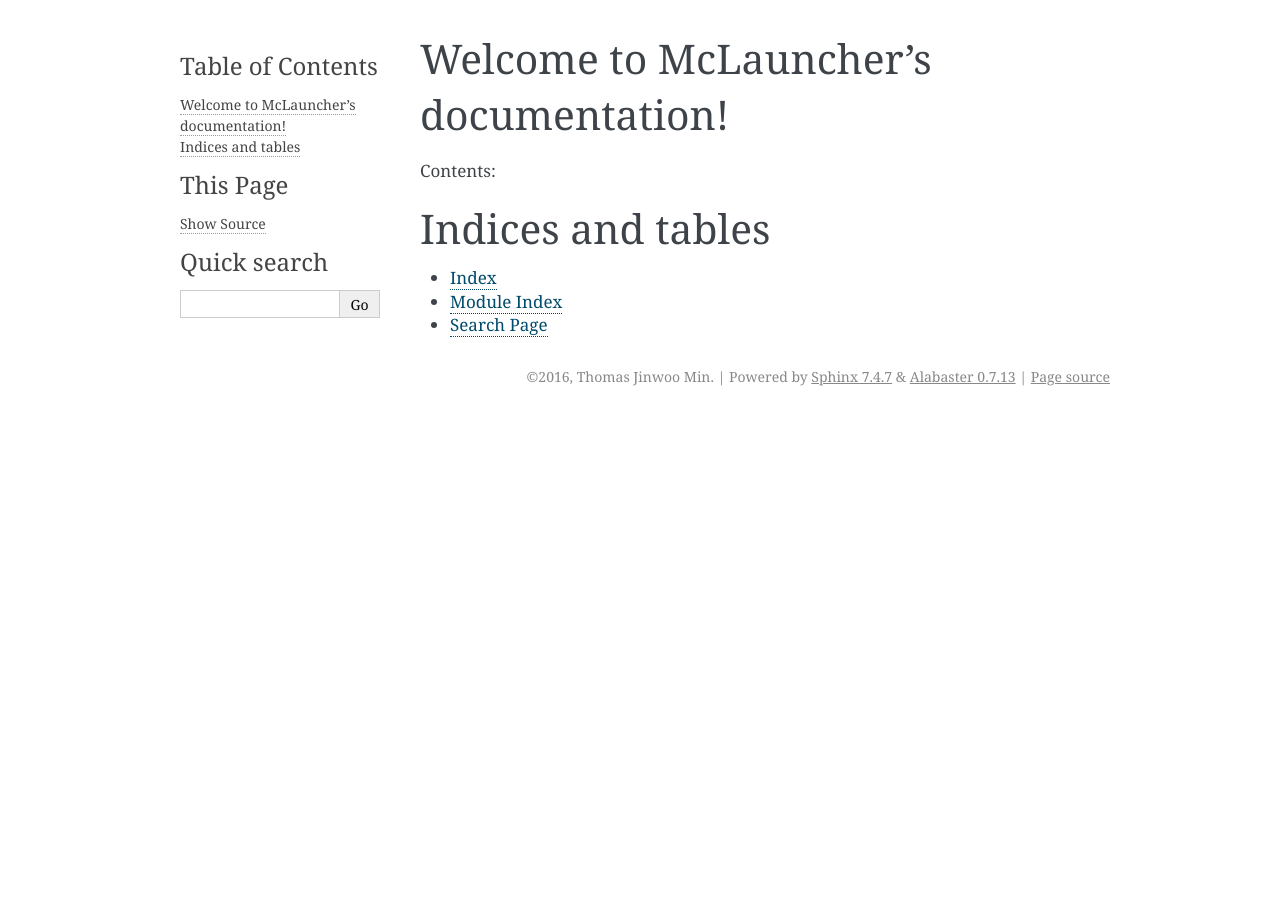
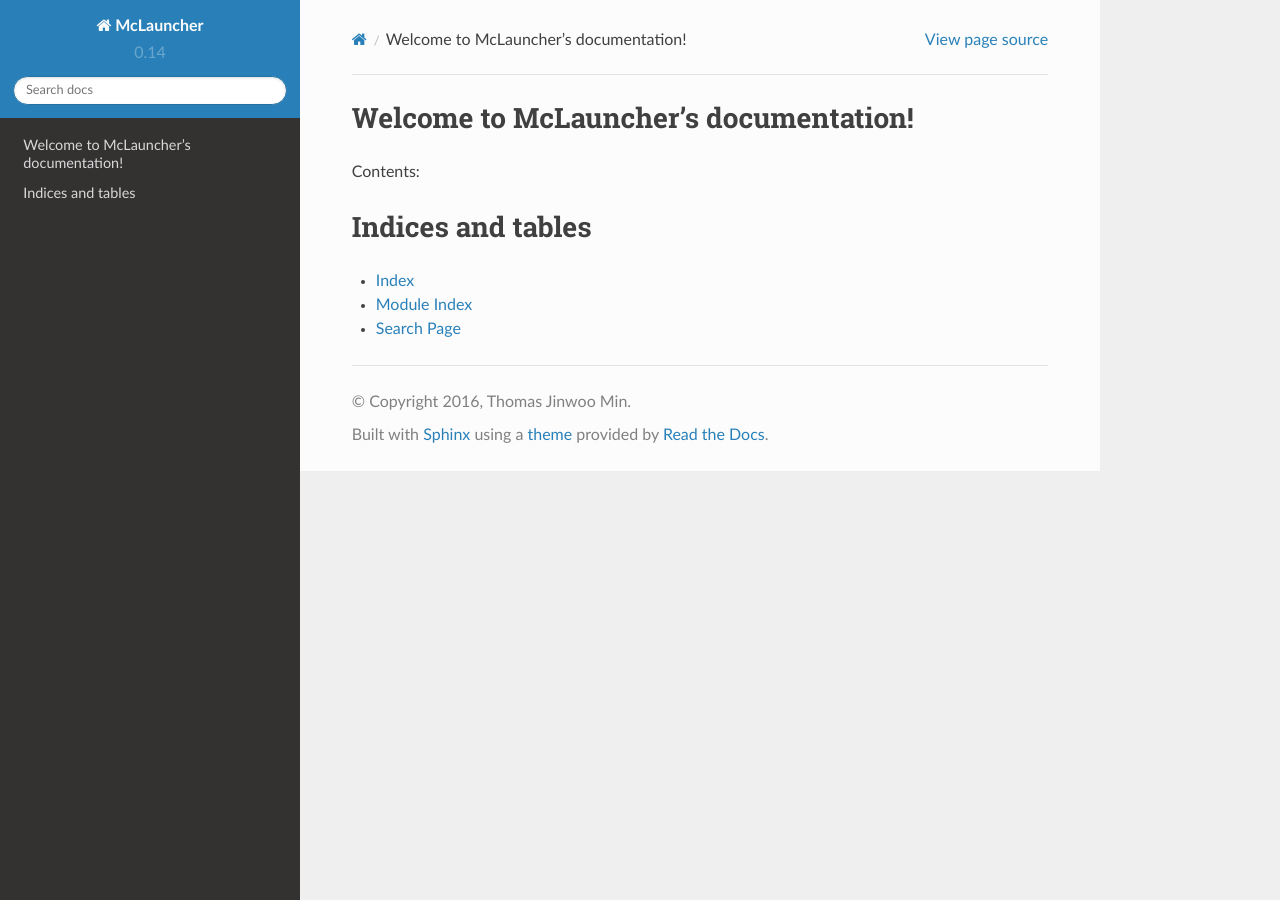
Before and after one commit to yeoupooh/minc-launcher, a Sphinx documentation site: the page built from checkouts/latest/docs/index.rst, in a window 1280 px wide. Built offline with Sphinx 7.4.7 and the Read the Docs theme 2.0.0, drawn with Linux system fonts in a browser that asks for light colours.

Commit message:
Apply sphinx_rtd_theme

```diff
--- a/checkouts/latest/docs/conf.py
+++ b/checkouts/latest/docs/conf.py
@@ -107,7 +107,10 @@
 
 # The theme to use for HTML and HTML Help pages.  See the documentation for
 # a list of builtin themes.
-html_theme = 'alabaster'
+import sphinx_rtd_theme
+#html_theme = 'alabaster'
+html_theme = 'sphinx_rtd_theme'
+html_theme_path = ["_themes",]
 
 # Theme options are theme-specific and customize the look and feel of a theme
 # further.  For a list of options available for each theme, see the
```
Also changed, not shown: 19 other files.
